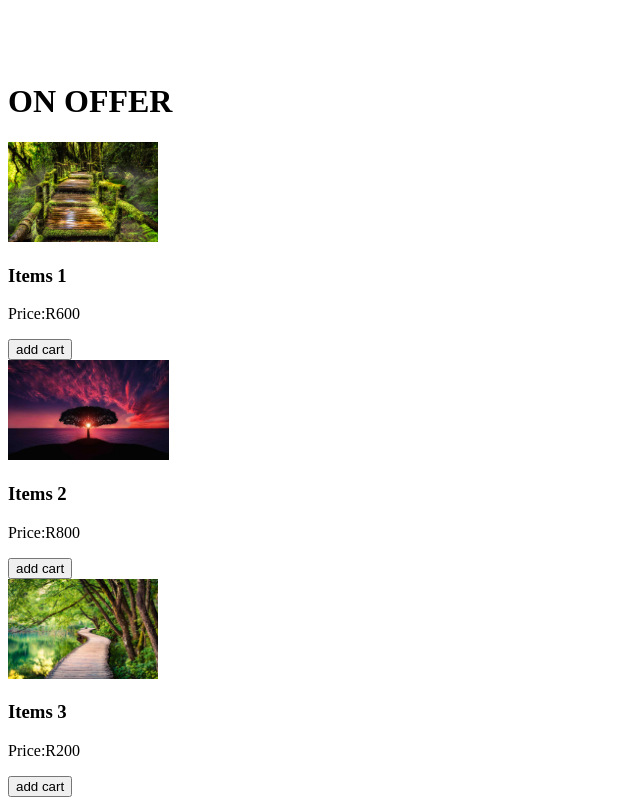
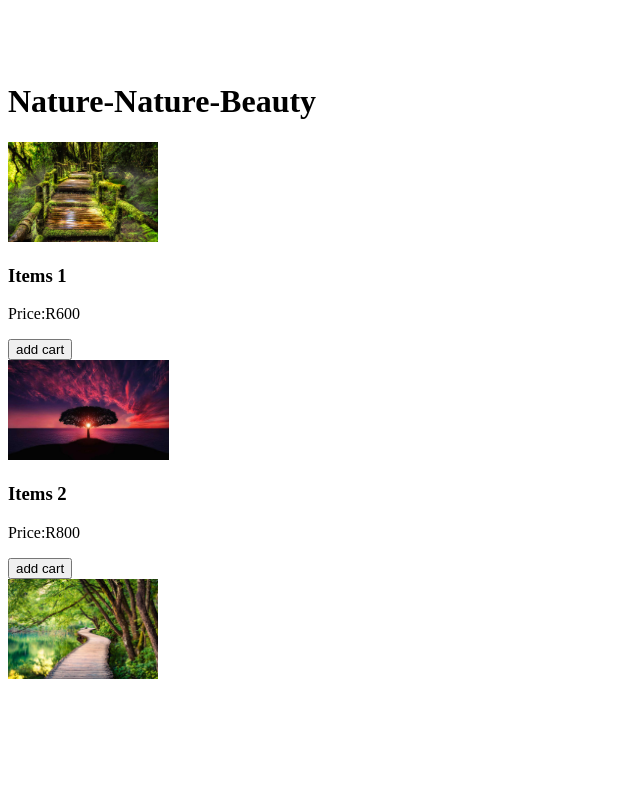
Before and after one commit to brucemorakane/new_app, a plain HTML site: page index.html in a window 1280 px wide. Shown: the whole page, without its empty margins (0-640 px from the left). Drawn offline with Linux system fonts and the light colour scheme.

Commit message:
added h1

```diff
--- a/index.html
+++ b/index.html
@@ -10,17 +10,17 @@
     <br><br><br>
 
     <div class="wrapper">
-        <h1>ON OFFER</h1>
+        <h1>Nature-Nature-Beauty</h1>
         <span><i class="shoping- cart"></i></span>
         <div class="delete"></div>
 
          <img src="./image/beautiful-rain-forest-ang-ka-nature-trail-doi-inthanon-national-park-thailand-36703721.jpg" alt="width 120px" height="100px"
          <br>
-         <br><h3>Items 1</h3>
+         <h3>Items 1</h3>
          <p>
             Price:R600
          </p>
-         <button class="add cart" type ="button">
+         <button class= "add cart" type ="button">
             add cart
          </button>
 
@@ -40,13 +40,7 @@
 <div class="delete"></div>
 <img src="./image/istockphoto-1093110112-612x612.jpg" alt="width 120px" height="100px"
 <br>
-<h3>Items 3</h3>
-<p>
-   Price:R200
-</p>
-<button class="add cart" type ="button">
-   add cart
-</button>
+
 </div>
 </body>
 </html>
```
Also changed, not shown: image/24701-nature-natural-beauty.jpg (added), image/bruce 1.jpg (added).
